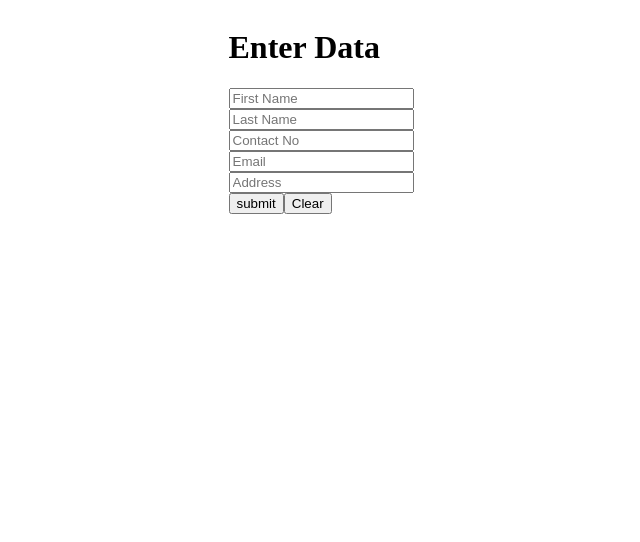
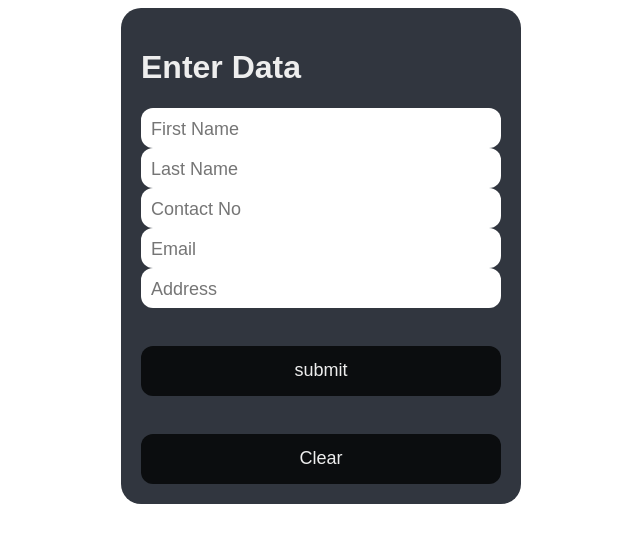
Before and after one commit to imsagar07/angularTaskForm, an Angular app: page / in a window 1280 px wide. Shown: the top 542 px of the page, without its empty margins (319-959 px from the left). Built offline with nearby package versions, Linux system fonts and the light colour scheme.

Commit message:
Update dynamic-form.component.scss

```diff
--- a/src/app/dynamic-form/dynamic-form.component.scss
+++ b/src/app/dynamic-form/dynamic-form.component.scss
@@ -1,230 +1,71 @@
-.mainDiv{
-  display: flex;
-  justify-content:space-between;
-}
-.login-box {
-    position: absolute;
-    top: 50%;
-    left: 20%;
+.form {
+  background-color: #31363F;
+  border-radius: 20px;
+  box-sizing: border-box;
+  height: auto;
+  padding: 20px;
   width: 400px;
-    padding: 40px;
-    transform: translate(-50%, -50%);
-    background: rgba(0,0,0,.5);
-    box-sizing: border-box;
-    box-shadow: 0 15px 25px rgba(0,0,0,.6);
-    border-radius: 10px;
 }
 
-  .login-box h2 {
-    margin: 0 0 30px;
-    padding: 0;
-    color: #fff;
-    text-align: center;
+.title {
+  color: #eee;
+  font-family: sans-serif;
+  font-size: 40px;
+  font-weight: 600;
 }
 
-  .login-box .user-box {
-    position: relative;
+.subtitle {
+  color: #eee;
+  font-family: sans-serif;
+
 }
 
-  .login-box .user-box input {
+.input-container {
+  height: 40px;
+  position: relative;
   width: 100%;
-    padding: 10px 0;
-    font-size: 16px;
-    color: #fff;
-    margin-bottom: 30px;
-    border: none;
-    border-bottom: 1px solid #fff;
-    outline: none;
-    background: transparent;
-  }
-  .login-box .user-box label {
-    position: absolute;
-    top:0;
-    left: 0;
-    padding: 10px 0;
-    font-size: 16px;
-    color: #fff;
-    pointer-events: none;
-    transition: .5s;
 }
 
-  .login-box .user-box input:focus ~ label,
-  .login-box .user-box input:valid ~ label {
-    top: -20px;
-    left: 0;
-    color: #03e9f4;
-    font-size: 12px;
+.input {
+  background-color: #ffff;
+  border-radius: 12px;
+  border: 0;
+  box-sizing: border-box;
+  color: #000000;
+  font-size: 18px;
+  height: 40px;
+  outline: 0;
+  padding: 4px 10px 0;
+  width: 100%;
 }
 
-  .login-box form a {
-    position: relative;
-    display: inline-block;
-    padding: 10px 20px;
-    color: #03e9f4;
-    font-size: 16px;
-    text-decoration: none;
-    text-transform: uppercase;
-    overflow: hidden;
-    transition: .5s;
-    margin-top: 40px;
-    letter-spacing: 4px
+
+
+.submit {
+  background-color: #0b0d0f;
+  border-radius: 12px;
+  border: 0;
+  box-sizing: border-box;
+  color: #eee;
+  cursor: pointer;
+  font-size: 18px;
+  height: 50px;
+  margin-top: 38px;
+  text-align: center;
+  width: 100%;
 }
 
-  .login-box a:hover {
-    background: #03e9f4;
-    color: #fff;
-    border-radius: 5px;
-    box-shadow: 0 0 5px #03e9f4,
-                0 0 25px #03e9f4,
-                0 0 50px #03e9f4,
-                0 0 100px #03e9f4;
+.submit:active {
+  background-color: #06b;
 }
 
-  .login-box a span {
-    position: absolute;
-    display: block;
-  }
-
-  .login-box a span:nth-child(1) {
-    top: 0;
-    left: -100%;
-    width: 100%;
-    height: 2px;
-    background: linear-gradient(90deg, transparent, #03e9f4);
-    animation: btn-anim1 1s linear infinite;
-  }
-
-  @keyframes btn-anim1 {
-    0% {
-      left: -100%;
-    }
-    50%,100% {
-      left: 100%;
-    }
-  }
-
-  .login-box a span:nth-child(2) {
-    top: -100%;
-    right: 0;
-    width: 2px;
-    height: 100%;
-    background: linear-gradient(180deg, transparent, #03e9f4);
-    animation: btn-anim2 1s linear infinite;
-    animation-delay: .25s
-  }
-
-  @keyframes btn-anim2 {
-    0% {
-      top: -100%;
-    }
-    50%,100% {
-      top: 100%;
-    }
-  }
-
-  .login-box a span:nth-child(3) {
-    bottom: 0;
-    right: -100%;
-    width: 100%;
-    height: 2px;
-    background: linear-gradient(270deg, transparent, #03e9f4);
-    animation: btn-anim3 1s linear infinite;
-    animation-delay: .5s
-  }
-
-  @keyframes btn-anim3 {
-    0% {
-      right: -100%;
-    }
-    50%,100% {
-      right: 100%;
-    }
-  }
-
-  .login-box a span:nth-child(4) {
-    bottom: -100%;
-    left: 0;
-    width: 2px;
-    height: 100%;
-    background: linear-gradient(360deg, transparent, #03e9f4);
-    animation: btn-anim4 1s linear infinite;
-    animation-delay: .75s
-  }
-
-  @keyframes btn-anim4 {
-    0% {
-      bottom: -100%;
-    }
-    50%,100% {
-      bottom: 100%;
-    }
-  }
-  .btn {
-	background-color: dimgrey;
-	background-image: linear-gradient(90deg, var(--blue) 0%, var(--lightblue) 74%);
-	border-radius: 20px;
-	border: 1px solid #009879;
-	color: white;
-	cursor: pointer;
-	font-size: 0.8rem;
-	font-weight: bold;
-	letter-spacing: 0.1rem;
-	padding: 0.9rem 4rem;
-	text-transform: uppercase;
-	transition: transform 80ms ease-in;
-}
-
-.content-table {
-    border-collapse: collapse;
-    margin: 25px 0;
-    font-size: 0.9em;
-    min-width: 400px;
-    border-radius: 5px 5px 0 0;
-    overflow: hidden;
-    box-shadow: 0 0 20px rgba(0, 0, 0, 0.15);
-  }
-
-  .content-table thead tr {
-    background-color: #009879;
-    color: #ffffff;
-    text-align: left;
-    font-weight: bold;
-  }
-
-  .content-table th,
-  .content-table td {
-    padding: 12px 15px;
-  }
-
-  .content-table tbody tr {
-    border-bottom: 1px solid #dddddd;
-  }
-
-  .content-table tbody tr:nth-of-type(even) {
-    background-color: #f3f3f3;
-  }
-
-  .content-table tbody tr:last-of-type {
-    border-bottom: 2px solid #009879;
-  }
-
-  .content-table tbody tr.active-row {
-    font-weight: bold;
-    color: #009879;
-  }
-  .tables{
-    position: absolute;
-    left: 40%;
-    top: 12%;
 h2{
           text-align: center;
       font-weight: bold;
       color: #009879;
       }
+
+
+tbody tr:nth-child(even) {
+  background-color: #f2f2f2;
 }
-
-  .myBtns{
-    display: flex;
-    justify-content: space-between
-    ;margin-left: -15px;
-  }
```
Lines whose indentation alone changed are shown as unchanged.
